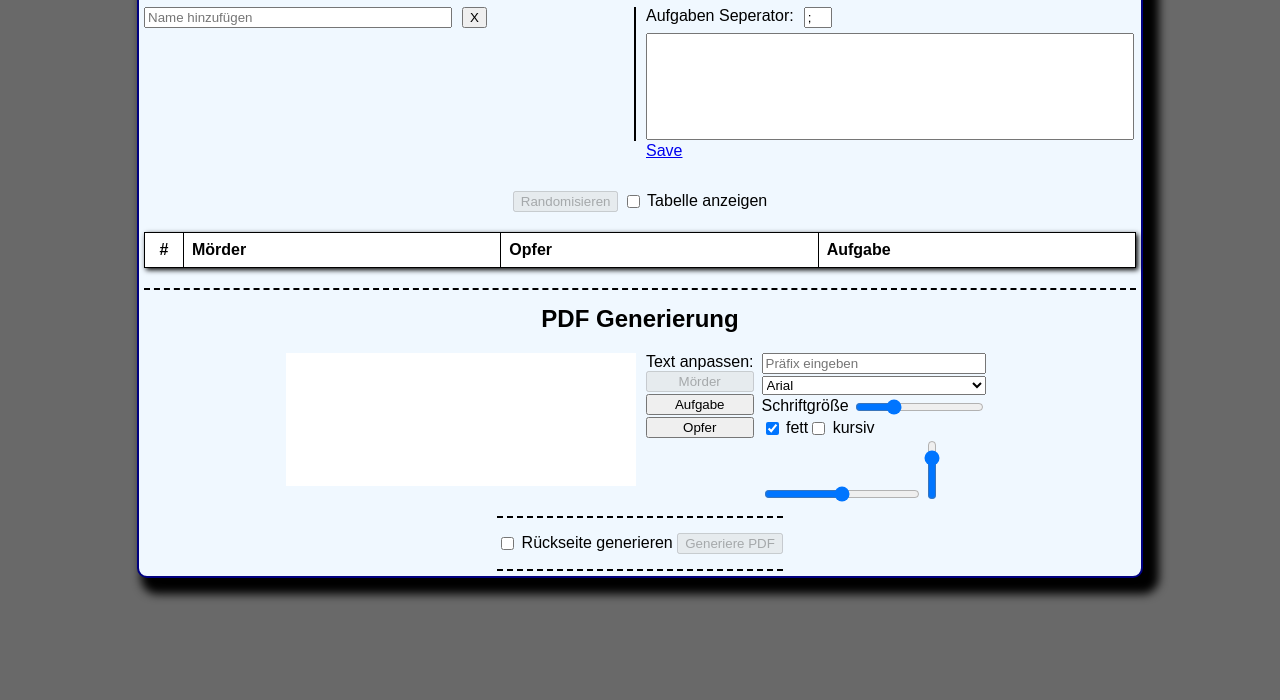
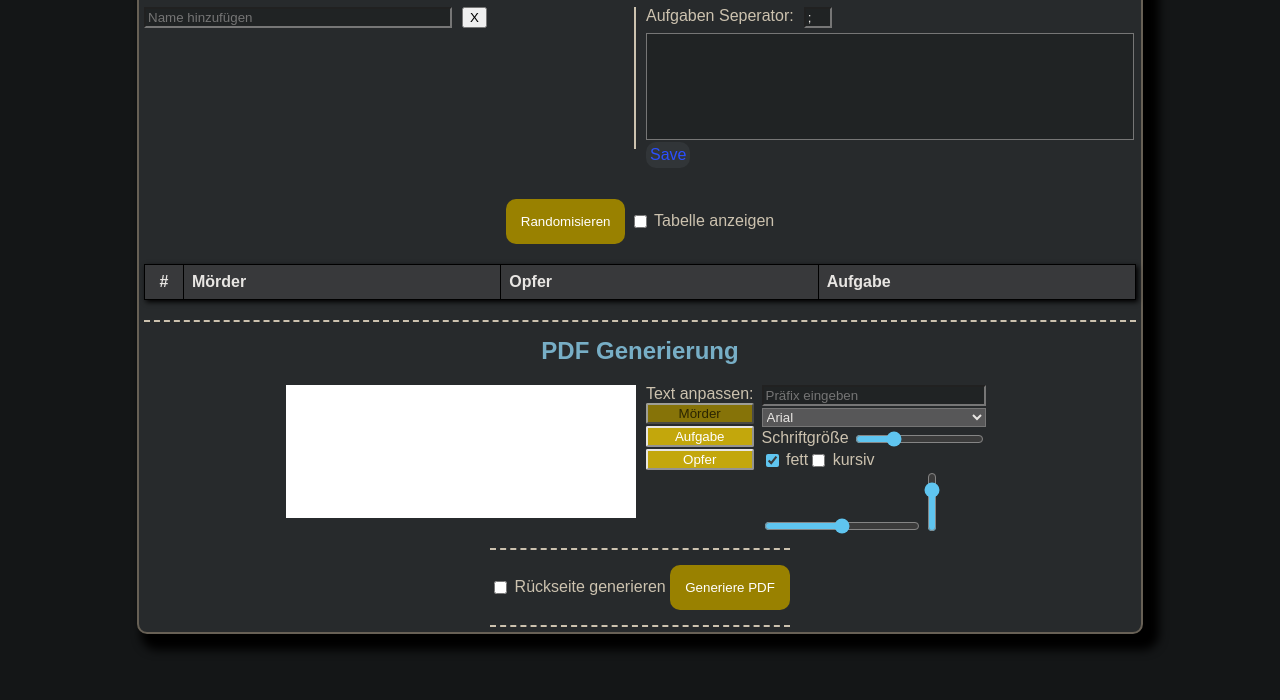
Before and after one commit to RegitGit/moerderspiel-randomizer, a website with bundled scripts: page index.html in a window 1280 px wide. Shown: the part 100-800 px from the top of the page. Built offline with nearby package versions, Linux system fonts and the light colour scheme; a script that the page names is missing.

Commit message:
css dark theme

```diff
--- a/index.html
+++ b/index.html
@@ -32,7 +32,7 @@
             </div>
         </div>
         <div id="randomize-div">
-            <button id="randomizeButton" onclick="randomizeNames()" disabled>Randomisieren</button>
+            <button class="big-button" id="randomizeButton" onclick="randomizeNames()" disabled>Randomisieren</button>
             <label>
                 <input type="checkbox" id="visibility-toggle" onchange="setTableVisibility(this.checked)"> Tabelle anzeigen
             </label>
@@ -58,9 +58,9 @@
             <div id="adjust-div">
                 <div id="adjust-parent" class="flex-column">
                     Text anpassen:
-                    <button id="murderer-adjust-btn" disabled caseId="0" onclick="switchAdjustingText(this)">Mörder</button>
-                    <button id="prompt-adjust-btn" caseId="2" onclick="switchAdjustingText(this)">Aufgabe</button>
-                    <button id="victim-adjust-btn" caseId="1" onclick="switchAdjustingText(this)">Opfer</button>
+                    <button class="select-button" id="murderer-adjust-btn" disabled caseId="0" onclick="switchAdjustingText(this)">Mörder</button>
+                    <button class="select-button" id="prompt-adjust-btn" caseId="2" onclick="switchAdjustingText(this)">Aufgabe</button>
+                    <button class="select-button" id="victim-adjust-btn" caseId="1" onclick="switchAdjustingText(this)">Opfer</button>
                 </div>
                 <div class="flex-column">
                     <input type="text" id="prefix-text-field" placeholder="Präfix eingeben" oninput="adjustedCanvas()">
@@ -100,7 +100,7 @@
             <label>
                 <input type="checkbox" id="mirrored-toggle" onchange="toggleDoublesided()"> Rückseite generieren
             </label>
-            <button id="generate-btn" disabled title="Randomisiere zuerst die Namen!" onclick="generatePDF()">Generiere PDF</button>
+            <button class="big-button" id="generate-btn" disabled title="Randomisiere zuerst die Namen!" onclick="generatePDF()">Generiere PDF</button>
         </div>
     </div>
 
--- a/styles.css
+++ b/styles.css
@@ -1,7 +1,18 @@
 body {
     font-family: Arial, sans-serif;
     margin: 20px;
-    background-color:dimgrey;
+    background-color:rgb(20, 22, 23);
+    color: rgb(204, 194, 175);
+    ;
+}
+
+input {
+    accent-color: rgb(95, 197, 240);
+}
+
+input[type=text], textarea {
+    color: rgb(232, 230, 227);
+    background-color: rgb(32, 35, 36);
 }
 
 textarea {
@@ -11,6 +22,7 @@ textarea {
 .flex-div {
     display: flex;
 }
+
 
 #name-column {
     display: flex;
@@ -103,7 +115,8 @@ table th:first-child, table td:first-child {
 }
 table {
     table-layout: fixed;
-    background-color: white;
+    color: rgb(232, 230, 227);
+    background-color: rgb(56, 57, 59);
     box-shadow: 2px 2px 5px black;
     border-collapse: collapse;
     margin-top: 20px;
@@ -151,33 +164,39 @@ td {
     margin: auto;
     margin-top: 10px;
     padding-bottom: 15px;
-    border-bottom: 2px dashed black;
+    border-bottom: 2px dashed rgb(204, 194, 175);
     padding-top: 15px;
-    border-top: 2px dashed black;
+    border-top: 2px dashed rgb(204, 194, 175);
 }
 
 input {
     vertical-align: middle;
 }
 
+select {
+    color: rgb(232, 230, 227);
+    background-color: rgb(87, 87, 88);
+}
+
 
 #center-div {
     margin: auto;
     width: 80%;
-    border: 2px solid navy;
+    border: 2px solid rgb(103, 96, 85);
     border-radius: 10px;
-    background-color: aliceblue;
+    background-color: rgb(39, 42, 44);
     box-shadow: 10px 10px 10px 6px black;
     padding: 5px;
 }
 
 h1, h2 {
+    color: rgb(119, 174, 198);
     text-align: center;
 }
 
 h2 {
     padding-top: 15px;
-    border-top: 2px dashed black;
+    border-top: 2px dashed rgb(204, 194, 175);
 }
 
 #name-column {
@@ -192,6 +211,48 @@ h2 {
     width: fit-content;
     margin: auto;
     margin-top: 50px;
+}
+
+.big-button {
+    color: white;
+    border-radius: 10px;
+    border: none;
+    background-color: rgb(153, 129, 0);
+    padding: 15px;
+    transition: 0.3s;
+}
+
+.big-button:hover:disabled {
+    cursor: not-allowed;
+}
+
+.big-button:hover:enabled {
+    cursor: pointer;
+    background-color: rgb(136, 116, 0);
+}
+
+.select-button {
+    color: rgb(255, 255, 255);
+    border-radius: 2px;
+    background-color: rgb(195, 167, 12);
+    border-color: rgb(232, 230, 227);
+}
+
+.select-button:disabled {
+    color: rgb(43, 37, 2);
+    background-color: rgb(134, 115, 8);
+    border-color: rgb(158, 158, 150);
+}
+
+a {
+    text-decoration: none;
+    color: rgb(43, 79, 255);
+    text-align: middle;
+    width: fit-content;
+    border-radius: 10px;
+    border: none;
+    background-color: rgb(49, 53, 56);
+    padding: 4px;
 }
 
 @media only screen and (max-width: 950px) {
```
